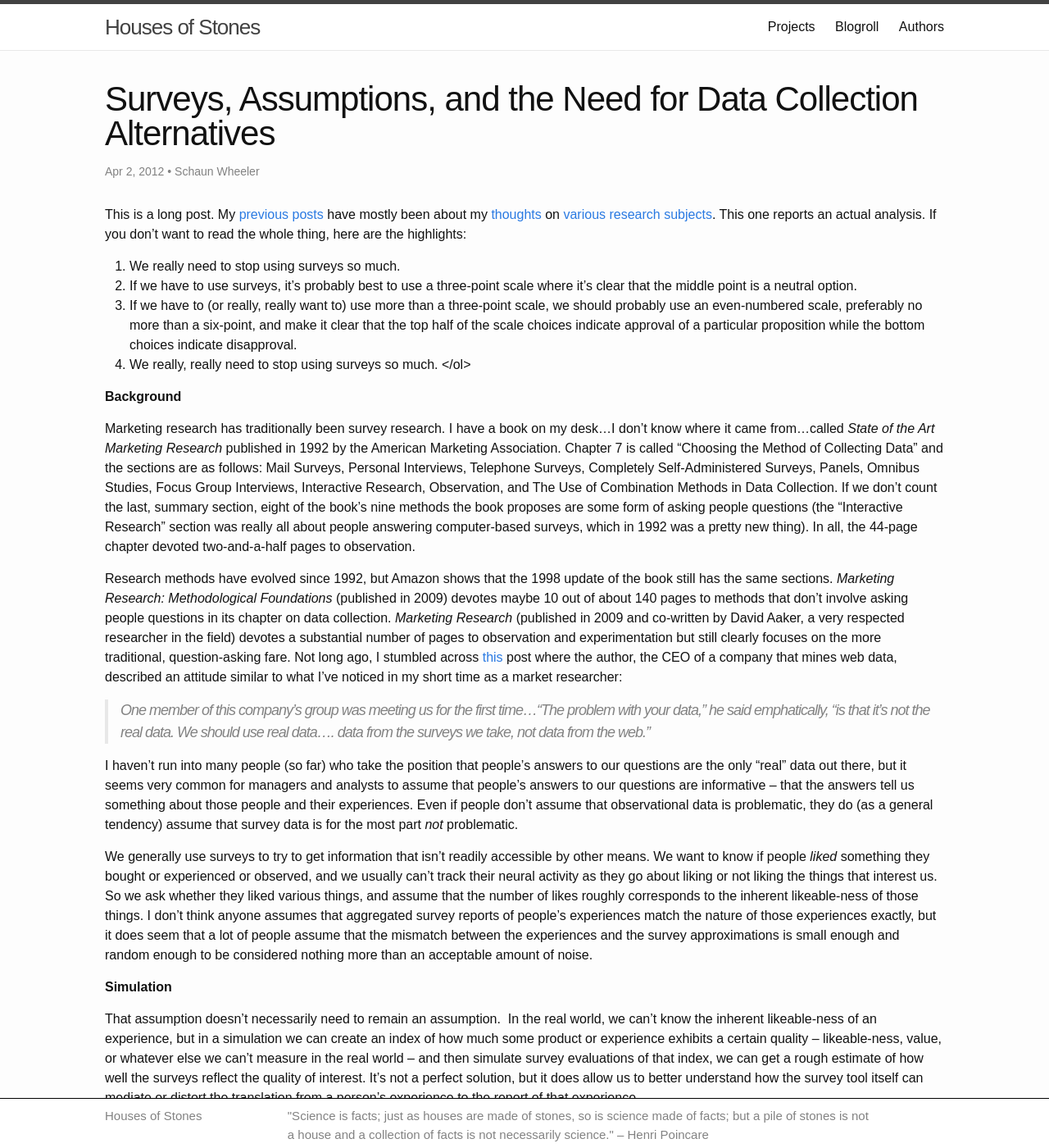
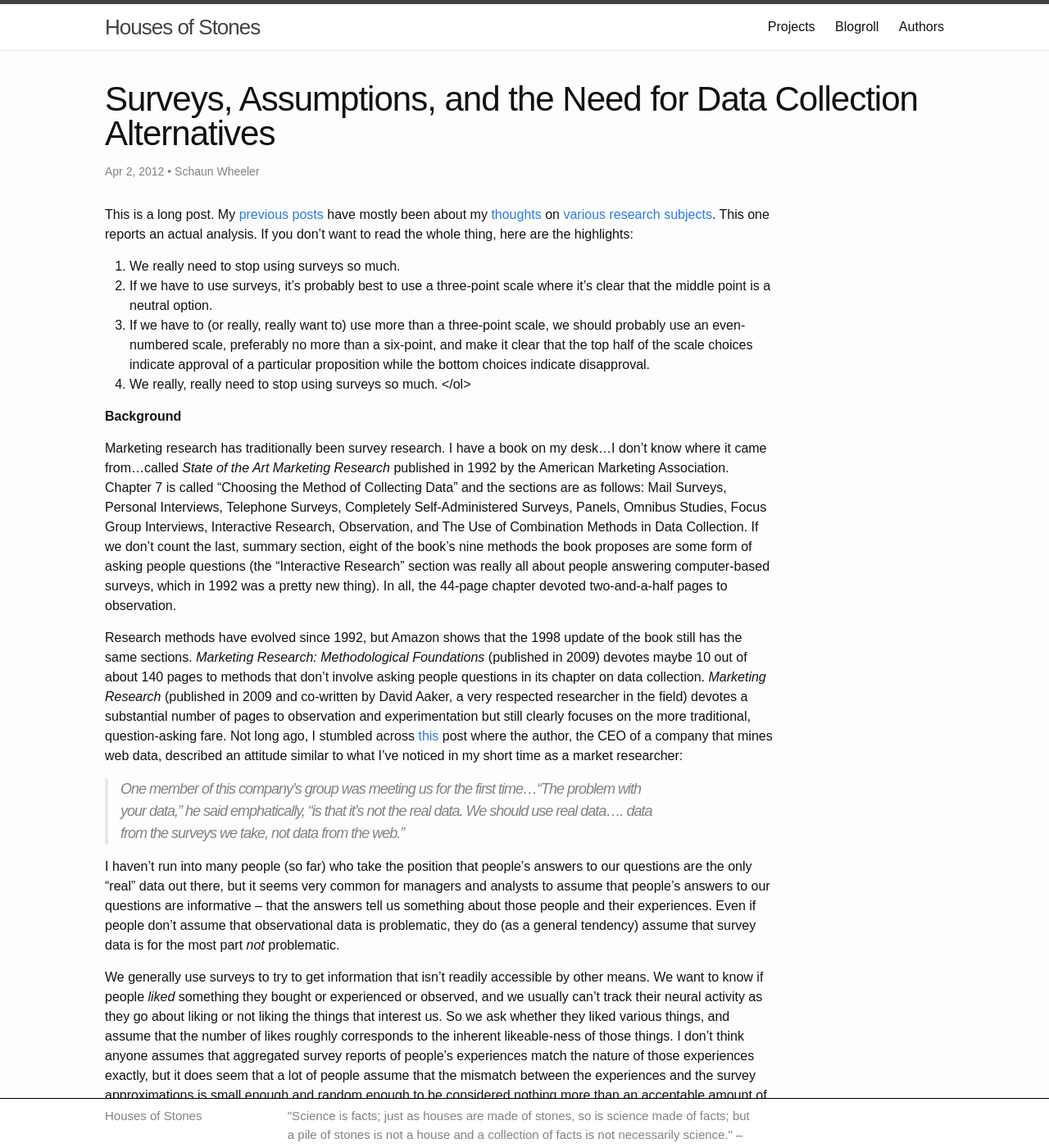
Before and after one commit to housesofstones/housesofstones.github.io, a Jekyll site: the page built from _posts/2012-04-02-surveys-assumptions-and-the-need-for-data-collection-alternatives.md, in a window 1280 px wide and 1400 px high. Shown: the whole window at 82% size. Built offline with Jekyll 4.4.1, drawn with Linux system fonts in a browser that asks for light colours; nearby versions of some CDN libraries.

Commit message:
Update hoscustom.css

```diff
--- a/css/hoscustom.css
+++ b/css/hoscustom.css
@@ -47,3 +47,7 @@ body {
     bottom: 0;
     background-color: white;
 }
+
+p, blockquote, pre, hr, dl, dd, ol, ul, figure {
+    width: 80%;
+}
```
